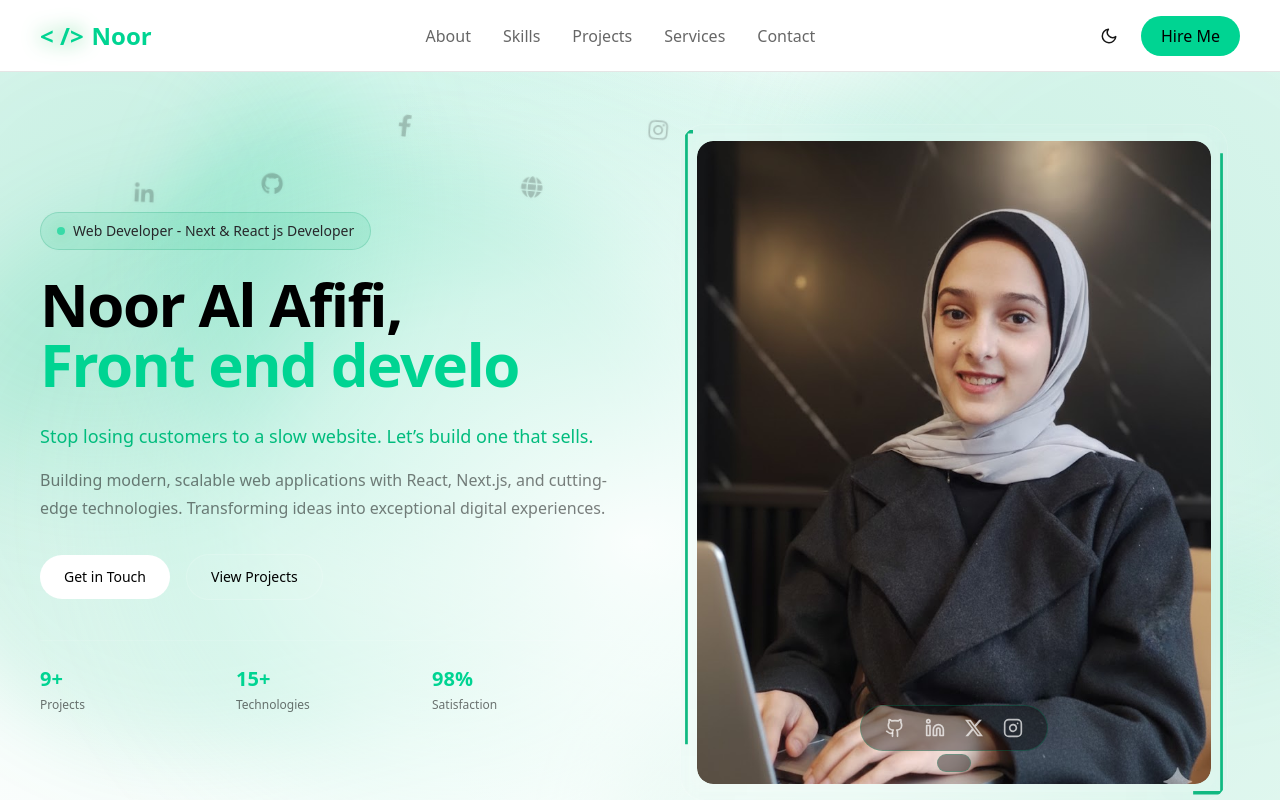
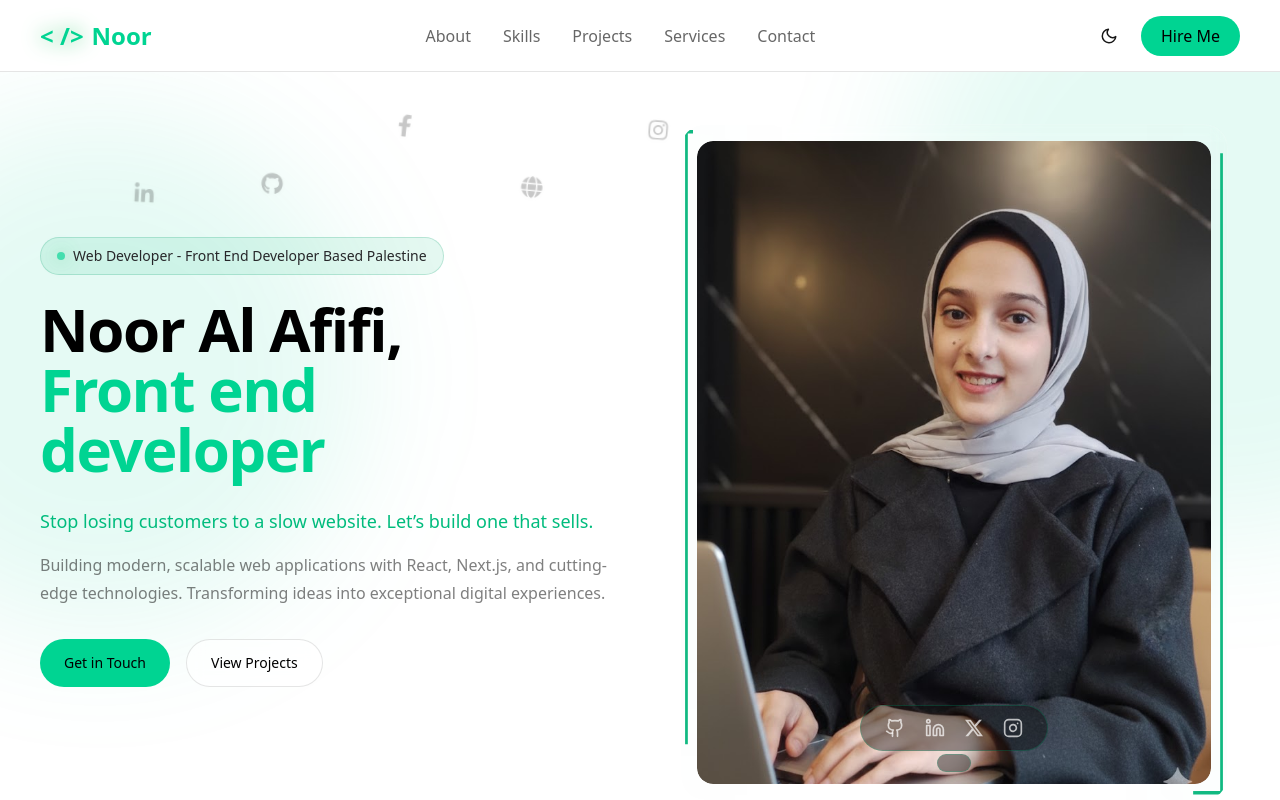
Before and after one commit to noorafifi889/Protoflio-, a Next.js app: page / in a window 1280 px wide. Shown: the top 800 px of the page. Built offline with nearby package versions, Linux system fonts and the light colour scheme.

Commit message:
fixed hero section

```diff
--- a/src/component/HereSection.tsx
+++ b/src/component/HereSection.tsx
@@ -17,36 +17,25 @@ const item = {
 };
 
 export default function HeroSection() {
-  const typed = useTyping(["Front end developer"]);
+  const typed = useTyping(["Web Developer","Front end developer","Next Js Developer"], 100, 2000);
 
   return (
     <section className="relative overflow-hidden  pt-10  pb-50">
-      <div className="pointer-events-none absolute inset-0 -z-10 overflow-hidden">
+<div className="pointer-events-none absolute inset-0 -z-10">
   {/* base */}
-        <div className="absolute inset-0 bg-white dark:bg-[#050807]" />
+  <div className="absolute inset-0 bg-white dark:bg-[#120b13]" />
 
-        <div className="absolute -left-40 top-[-120px] h-[520px] w-[520px] rounded-full bg-emerald-500/15 dark:bg-emerald-500/10 blur-3xl" />
-        <div className="absolute left-[140px] top-[120px] h-[620px] w-[620px] rounded-full bg-emerald-400/15 dark:bg-emerald-400/10 blur-3xl" />
-        <div className="absolute right-[-220px] top-[-140px] h-[700px] w-[700px] rounded-full bg-emerald-500/15 dark:bg-emerald-500/10 blur-3xl" />
+  {/* soft glow left */}
+  <div className="absolute -left-40 top-10 h-[520px] w-[520px] rounded-full bg-emerald-400/10 blur-3xl dark:bg-emerald-400/12" />
 
-        <div className="absolute -left-24 top-24 h-[560px] w-[760px] rounded-[999px] bg-emerald-500/12 dark:bg-emerald-500/10 blur-2xl rotate-[-14deg]" />
-        <div className="absolute left-40 top-[-40px] h-[560px] w-[860px] rounded-[999px] bg-emerald-400/12 dark:bg-emerald-400/10 blur-2xl rotate-[18deg]" />
-        <div className="absolute right-[-180px] bottom-[-120px] h-[560px] w-[860px] rounded-[999px] bg-emerald-500/12 dark:bg-emerald-500/10 blur-2xl rotate-[-10deg]" />
+  {/* soft glow right */}
+  <div className="absolute right-[-260px] top-[-180px] h-[640px] w-[640px] rounded-full bg-emerald-400/10 blur-3xl dark:bg-emerald-400/12" />
 
-        <div
-          className="absolute inset-0
-    bg-[radial-gradient(circle_at_18%_30%,rgba(16,185,129,0.10),transparent_52%),radial-gradient(circle_at_70%_35%,rgba(16,185,129,0.08),transparent_55%)]
-    dark:bg-[radial-gradient(circle_at_18%_30%,rgba(16,185,129,0.18),transparent_52%),radial-gradient(circle_at_70%_35%,rgba(16,185,129,0.14),transparent_55%)]"
-        />
-
-        <div
-          className="absolute inset-0
-    bg-[radial-gradient(ellipse_at_center,rgba(255,255,255,0.95)_0%,rgba(255,255,255,0.55)_40%,rgba(255,255,255,0)_72%)]
-    dark:bg-[radial-gradient(ellipse_at_center,transparent_15%,rgba(0,0,0,0.85)_75%)]"
-        />
+  {/* radial green vignette */}
+  <div className="absolute inset-0 dark:bg-[radial-gradient(circle_at_50%_20%,rgba(16,185,129,0.12),transparent_55%)]" />
+</div>
 
         <FloatingIcons />
-      </div>
 
       <Container>
         <motion.div
@@ -76,19 +65,18 @@ export default function HeroSection() {
                   }}
                 />
                 <span className=" text-zinc-800 dark:text-emerald-100/90">
-                  Web Developer - Next & React js Developer
+                  Web Developer - Front End Developer Based Palestine
                 </span>
               </motion.div>
             </motion.div>
 
  <motion.h1
   variants={item}
-              className="mt-6 text-8xl font-semibold tracking-tight text-black dark:text-white md:text-6xl"
+  className="mt-6 text-4xl font-semibold tracking-tight text-black dark:text-white md:text-6xl"
 >
   Noor Al Afifi, <br />
-              <span className="text-emerald-400 pt-5 ">{`${typed}`}</span>
+  <span className="pt-5 mt-3 text-emerald-400">{typed}</span>
 </motion.h1>
-
             {/* HOOK */}
             <motion.p
               variants={item}
@@ -114,13 +102,20 @@ export default function HeroSection() {
             >
         <Link href="#contact">
 <motion.button
-    className="rounded-full bg-white px-6 py-3 text-sm font-medium text-black hover:bg-white/90 transition"
+  className="
+    h-12 rounded-full px-6 text-sm font-medium
+    bg-emerald-400 text-black
+    hover:brightness-110
+    transition
+  "
   whileHover={{ y: -2 }}
   whileTap={{ scale: 0.98 }}
 >
   Get in Touch
 </motion.button>
 </Link>
+
+    <Link href="#projects">
 <motion.button
   onClick={() =>
     document.getElementById("projects")?.scrollIntoView({
@@ -128,29 +123,37 @@ export default function HeroSection() {
       block: "start",
     })
   }
-  className="rounded-full border border-white/15 bg-white/5 px-6 py-3 text-sm font-medium text-black dark:text-white/50 transition"
+  className="
+    h-12 rounded-full px-6 text-sm font-medium
+    border border-black/10 bg-white/60 text-black backdrop-blur
+    hover:bg-white/80
+    dark:border-white/15 dark:bg-white/[0.06] dark:text-white
+    dark:hover:bg-white/[0.12]
+    transition
+  "
   whileHover={{ y: -2 }}
   whileTap={{ scale: 0.98 }}
   transition={{ type: "spring", stiffness: 320, damping: 18 }}
 >
   View Projects
 </motion.button>
+</Link>
             </motion.div>
 
             {/* stats */}
-            <motion.div
+            {/* <motion.div
               variants={item}
               className="mt-10 grid grid-cols-3 gap-4 border-t border-white/10 pt-6"
             >
               <Stat value="9+" label="Projects" />
               <Stat value="15+" label="Technologies" />
               <Stat value="98%" label="Satisfaction" />
-            </motion.div>
+            </motion.div> */}
           </motion.div>
           {/* Card */}
           <motion.div
             variants={item}
-            className="relative overflow-hidden rounded-3xl border border-white/10 bg-white/5 p-2 m-3 backdrop-blur"
+            className="relative overflow-hidden  rounded-3xl border border-white/10 bg-white/5 p-2 m-3 backdrop-blur"
           >
             <svg
               className="pointer-events-none absolute inset-0 h-full w-full"
```
Lines whose indentation alone changed are shown as unchanged.
